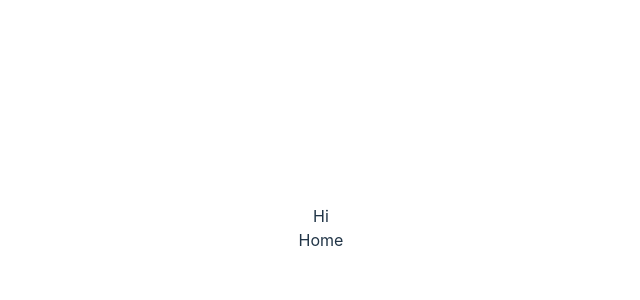
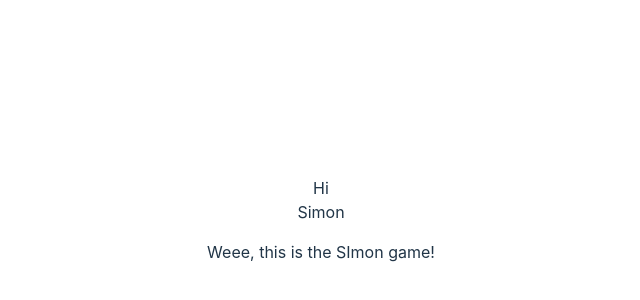
Before and after one commit to Peleton-011/graintertainment, a React (Vite) app: page / in a window 1280 px wide. Shown: the part 172-472 px from the top of the page, without its empty margins (319-959 px from the left). Built offline with nearby package versions, Linux system fonts and the light colour scheme.

Commit message:
Add skeleton for the first game

```diff
--- a/src/App.jsx
+++ b/src/App.jsx
@@ -3,6 +3,9 @@ import { useState } from "react";
 import { BrowserRouter as Router, Route, Routes } from "react-router-dom";
 
 import "./App.css";
+
+//This is wrong, but it's this way for testing purposes
+import Home from "./games/Simon";
 
 function App() {
 
@@ -10,7 +13,7 @@ function App() {
 		<Router>
 			<div>Hi</div>
 			<Routes>
-				<Route path="/" element={<div>Home</div>} />
+				<Route path="/" element={<Home />} />
 				<Route path="/task/:id" element={<div>This is a test</div>} />
 			</Routes>
 		</Router>
--- /dev/null
+++ b/src/games/Simon.jsx
@@ -0,0 +1,13 @@
+import React from 'react'
+
+const Simon = () => {
+  return (
+    <>
+    <div>Simon</div>
+    <p>Weee, this is the SImon game!</p>
+    </>
+
+  )
+}
+
+export default Simon
```
